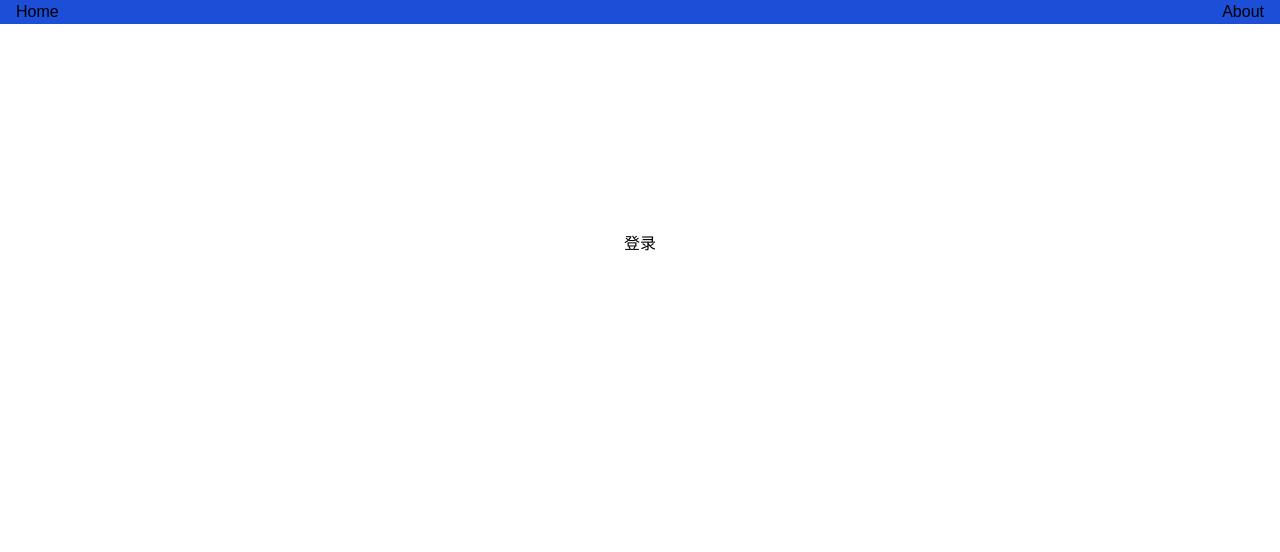
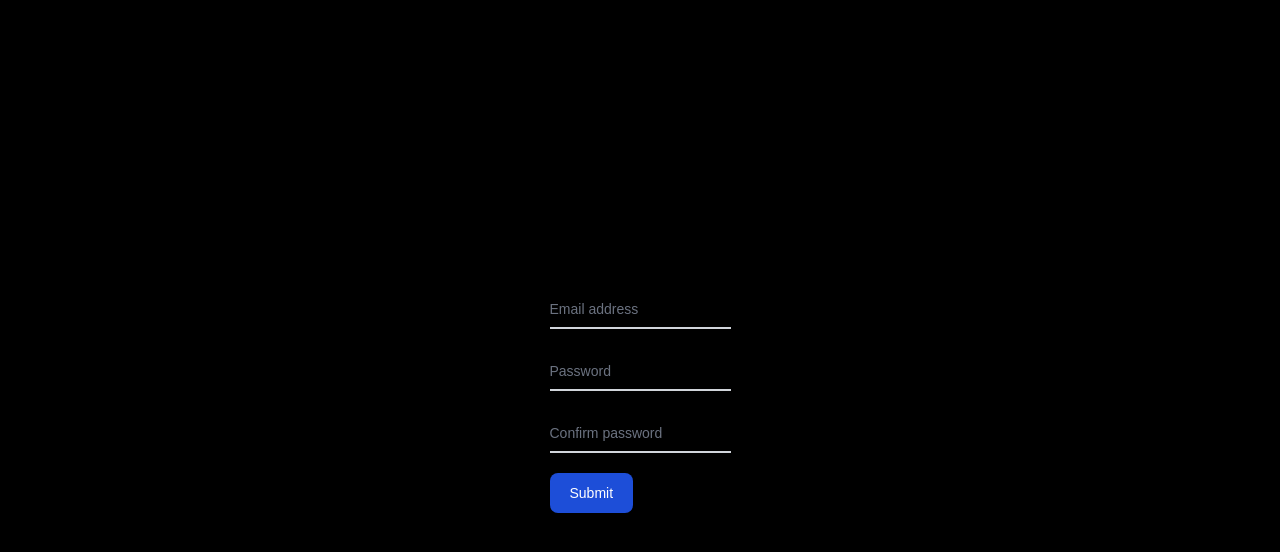
Before and after one commit to xbysir/next-app, a Next.js app: page /login in a window 1280 px wide. Shown: the top 552 px of the page. Built offline with nearby package versions, Linux system fonts and the light colour scheme.

Commit message:
feat: 导航条

```diff
--- a/src/app/(marketing)/login/page.js
+++ b/src/app/(marketing)/login/page.js
@@ -5,8 +5,64 @@
 
 export default function Login() {
   return (
-    <div className="text-center mt-52 ">
-      <h1 className="m-auto">登录</h1>
+    <div className="bg-black h-full flex items-center justify-center">
+      <form className="max-w-md mx-auto">
+        <div className="relative z-0 w-full mb-5 group">
+          <input
+            type="email"
+            name="floating_email"
+            id="floating_email"
+            className="block py-2.5 px-0 w-full text-sm text-gray-900 bg-transparent border-0 border-b-2 border-gray-300 appearance-none dark:text-white dark:border-gray-600 dark:focus:border-blue-500 focus:outline-none focus:ring-0 focus:border-blue-600 peer"
+            placeholder=" "
+            required
+          />
+          <label
+            htmlFor="floating_email"
+            className="peer-focus:font-medium absolute text-sm text-gray-500 dark:text-gray-400 duration-300 transform -translate-y-6 scale-75 top-3 -z-10 origin-[0] peer-focus:start-0 rtl:peer-focus:translate-x-1/4 rtl:peer-focus:left-auto peer-focus:text-blue-600 peer-focus:dark:text-blue-500 peer-placeholder-shown:scale-100 peer-placeholder-shown:translate-y-0 peer-focus:scale-75 peer-focus:-translate-y-6"
+          >
+            Email address
+          </label>
+        </div>
+        <div className="relative z-0 w-full mb-5 group">
+          <input
+            type="password"
+            name="floating_password"
+            id="floating_password"
+            className="block py-2.5 px-0 w-full text-sm text-gray-900 bg-transparent border-0 border-b-2 border-gray-300 appearance-none dark:text-white dark:border-gray-600 dark:focus:border-blue-500 focus:outline-none focus:ring-0 focus:border-blue-600 peer"
+            placeholder=" "
+            required
+          />
+          <label
+            htmlFor="floating_password"
+            className="peer-focus:font-medium absolute text-sm text-gray-500 dark:text-gray-400 duration-300 transform -translate-y-6 scale-75 top-3 -z-10 origin-[0] peer-focus:start-0 rtl:peer-focus:translate-x-1/4 peer-focus:text-blue-600 peer-focus:dark:text-blue-500 peer-placeholder-shown:scale-100 peer-placeholder-shown:translate-y-0 peer-focus:scale-75 peer-focus:-translate-y-6"
+          >
+            Password
+          </label>
+        </div>
+        <div className="relative z-0 w-full mb-5 group">
+          <input
+            type="password"
+            name="repeat_password"
+            id="floating_repeat_password"
+            className="block py-2.5 px-0 w-full text-sm text-gray-900 bg-transparent border-0 border-b-2 border-gray-300 appearance-none dark:text-white dark:border-gray-600 dark:focus:border-blue-500 focus:outline-none focus:ring-0 focus:border-blue-600 peer"
+            placeholder=" "
+            required
+          />
+          <label
+            htmlFor="floating_repeat_password"
+            className="peer-focus:font-medium absolute text-sm text-gray-500 dark:text-gray-400 duration-300 transform -translate-y-6 scale-75 top-3 -z-10 origin-[0] peer-focus:start-0 rtl:peer-focus:translate-x-1/4 peer-focus:text-blue-600 peer-focus:dark:text-blue-500 peer-placeholder-shown:scale-100 peer-placeholder-shown:translate-y-0 peer-focus:scale-75 peer-focus:-translate-y-6"
+          >
+            Confirm password
+          </label>
+        </div>
+
+        <button
+          type="submit"
+          className="text-white bg-blue-700 hover:bg-blue-800 focus:ring-4 focus:outline-none focus:ring-blue-300 font-medium rounded-lg text-sm w-full sm:w-auto px-5 py-2.5 text-center dark:bg-blue-600 dark:hover:bg-blue-700 dark:focus:ring-blue-800"
+        >
+          Submit
+        </button>
+      </form>
     </div>
   );
 }
--- a/src/app/layout.js
+++ b/src/app/layout.js
@@ -1,8 +1,8 @@
+import { Suspense } from 'react';
 import localFont from 'next/font/local';
 import '../styles/globals.css';
 import Loading from '@/components/Loading';
-import { Suspense } from 'react';
-import Link from 'next/link';
+import Navbar from '@/components/Navbar';
 
 const geistSans = localFont({
   src: '../styles/fonts/GeistVF.woff',
@@ -23,18 +23,11 @@
 
 export default function RootLayout({ children }) {
   return (
-    <html lang="en">
+    <html lang="en" className="h-full">
       <body
-        className={`${geistSans.variable} ${geistMono.variable} antialiased`}
+        className={`${geistSans.variable} ${geistMono.variable} antialiased  h-full w-full`}
       >
-        <nav>
-          <ul className="flex gap-2 justify-between px-4 bg-blue-700">
-            <li>
-              <Link href={'/'}>Home</Link>
-            </li>
-            <Link href={'/about'}>About</Link>
-          </ul>
-        </nav>
+        <Navbar />
         <Suspense fallback={<Loading />}>{children}</Suspense>
       </body>
     </html>
--- a/src/app/template.js
+++ b/src/app/template.js
@@ -1,9 +1,21 @@
+'use client';
+
 import { Suspense } from 'react';
+import { usePathname } from 'next/navigation';
 import Loading from '@/components/Loading';
+
 export default function Template({ children }) {
+  const pathname = usePathname();
+  const isFullHeight = pathname === '/login' || pathname === '/register';
+
   return (
-    <div className="template">
-      <Suspense fallback={<Loading></Loading>}>{children}</Suspense>
+    <div
+      className="template w-full"
+      style={{
+        height: isFullHeight ? '100%' : 'calc(100% - 4rem)',
+      }}
+    >
+      <Suspense fallback={<Loading />}>{children}</Suspense>
     </div>
   );
 }
--- /dev/null
+++ b/src/components/Navbar.jsx
@@ -0,0 +1,18 @@
+'use client';
+import Link from 'next/link';
+import { usePathname } from 'next/navigation';
+export default function Navbar() {
+  const pathname = usePathname();
+  const noNavPaths = ['/login', '/register'];
+  if (noNavPaths.includes(pathname)) return null;
+  return (
+    <nav className="h-16 bg-blue-200" style={{ lineHeight: '4rem' }}>
+      <ul className="flex gap-2 justify-between px-4">
+        <li>
+          <Link href={'/'}>Home</Link>
+        </li>
+        <Link href={'/about'}>About</Link>
+      </ul>
+    </nav>
+  );
+}
```
